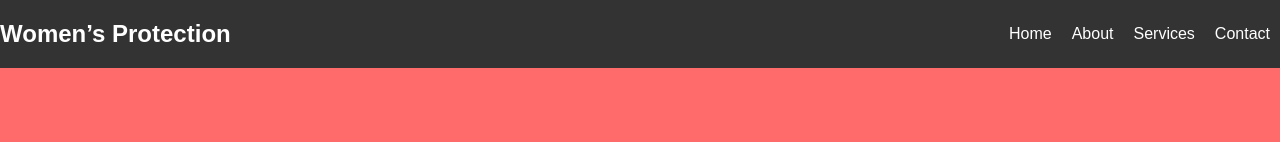
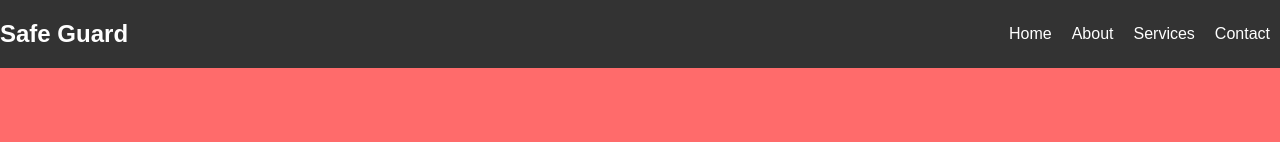
Before and after one commit to Purnachandra890/safe-guard, a plain HTML site: page index.html in a window 1280 px wide. Shown: the top 142 px of the page. Drawn offline with Linux system fonts and the light colour scheme.

Commit message:
Update index.html

```diff
--- a/index.html
+++ b/index.html
@@ -11,7 +11,7 @@
     <!-- Navbar -->
     <nav class="navbar">
       <div class="container">
-        <a href="#" class="logo">Women’s Protection</a>
+        <a href="#" class="logo">Safe Guard</a>
         <span class="menu-icon" onclick="toggleMenu()">&#9776;</span>
         <ul class="nav-links" id="nav-links">
           <li><a href="#home">Home</a></li>
```
